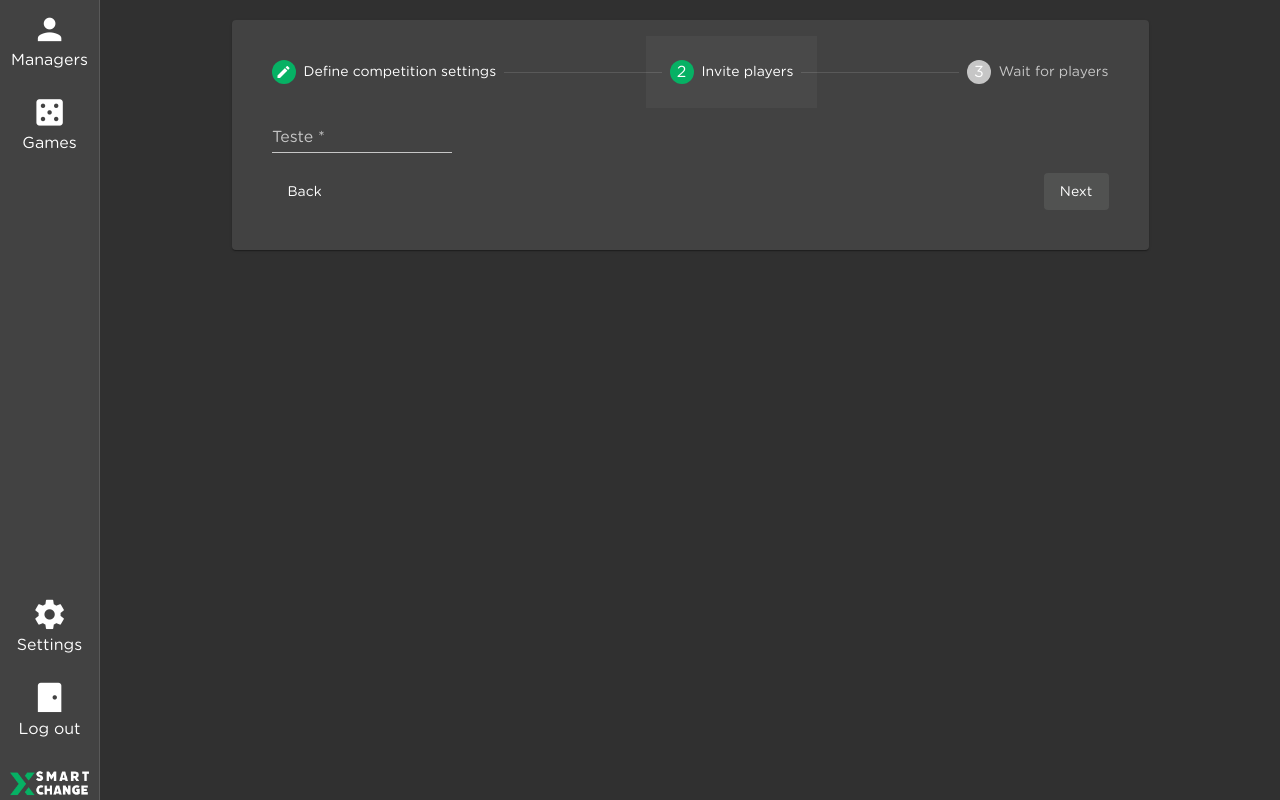
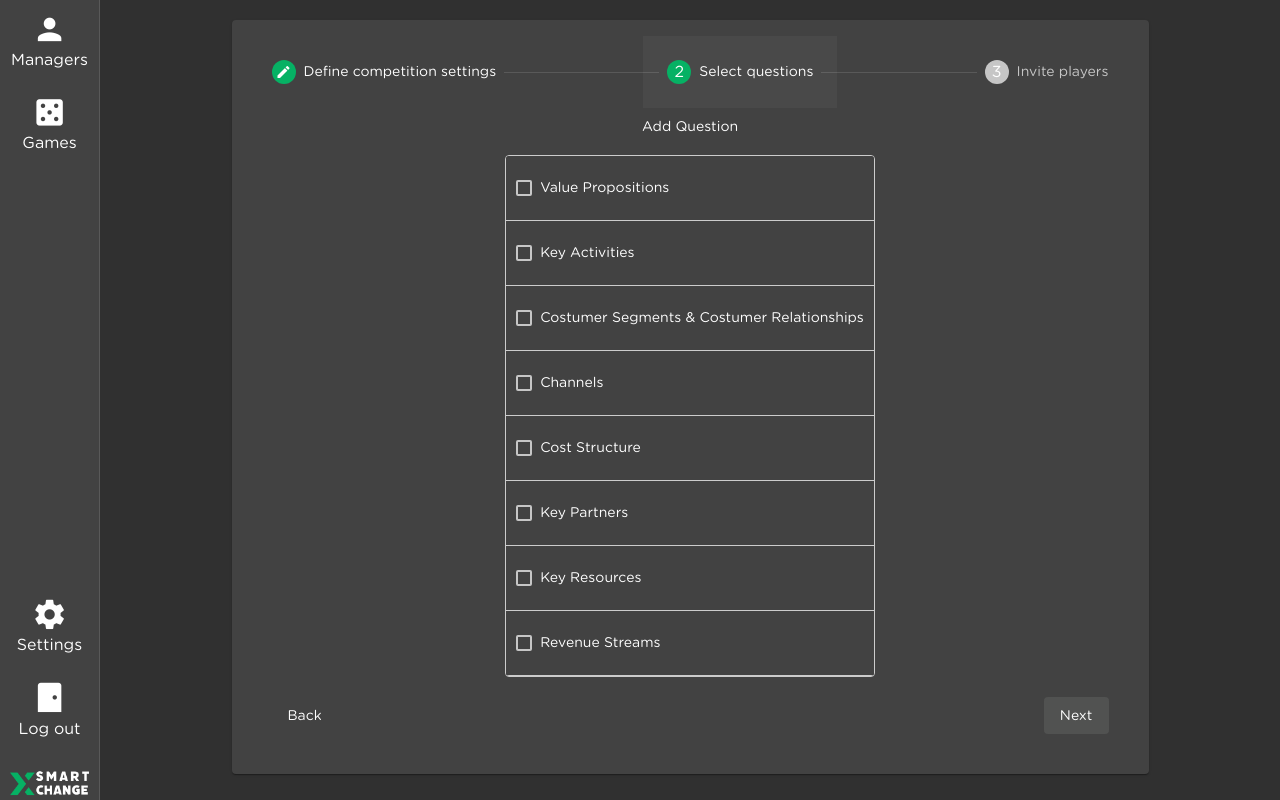
Before and after one commit to RobertoMourato/SmartXchange, an Angular app in the folder front-end/: page /new-competition in a window 1280 px wide. Both pictures are taken after a click on the button "Next". Built offline with nearby package versions, Linux system fonts and the light colour scheme.

Commit message:
[#74] <Feature> Changed stepper steps and added a create question button

```diff
--- a/front-end/src/app/new-competition/new-competition.component.html
+++ b/front-end/src/app/new-competition/new-competition.component.html
@@ -3,12 +3,11 @@
     <mat-step>
       <form>
         <ng-template matStepLabel>Define competition settings</ng-template>
-        <div fxLayout="row" fxLayoutGap="10px">
-          <div fxLayout="column" style="width: 50%;">
+        <div fxLayout="row" fxLayoutAlign="center center">
+          <div fxLayout="column"  style="width: 50%;">
             <mat-label>Duration: {{ formatLabel(durationslider.value) }}</mat-label>
             <mat-slider
               #durationslider
-              tickInterval="0.25"
               step="0.25"
               min="0.25"
               max="2"
@@ -23,32 +22,32 @@
               max="60"
               value="30">
             </mat-slider>
-
-            <br>
             <mat-form-field appearance="legacy">
               <mat-label>Initial Company Value</mat-label>
               <input matInput placeholder="" />
-              <mat-hint></mat-hint>
             </mat-form-field>
-            <br>
             <mat-form-field appearance="legacy">
               <mat-label>Number of Initial Stocks</mat-label>
               <input matInput placeholder="" />
-              <mat-hint></mat-hint>
             </mat-form-field>
-            <br>
             <mat-form-field appearance="legacy">
               <mat-label>Investor Initial Cash</mat-label>
               <input matInput placeholder="" />
-              <mat-hint></mat-hint>
             </mat-form-field>
-          </div>
-          <div fxLayout="column" style="width: 50%;">
-            <app-sort-questions></app-sort-questions>
           </div>
         </div>
       </form>
       <div fxLayoutAlign="end end" style="margin-top: 20px">
+        <button mat-button matStepperNext>Next</button>
+      </div>
+    </mat-step>
+    <mat-step>
+      <ng-template matStepLabel>Select questions</ng-template>
+      <div fxLayout="row" fxLayoutAlign="center center" >
+        <app-sort-questions></app-sort-questions>
+      </div>
+      <div fxLayoutAlign="space-between center" style="margin-top: 20px">
+        <button mat-button matStepperPrevious>Back</button>
         <button mat-button matStepperNext>Next</button>
       </div>
     </mat-step>
@@ -59,15 +58,8 @@
           <input matInput placeholder="Teste" required />
         </mat-form-field>
       </form>
-      <div fxLayout="row" fxLayoutAlign="space-between center" >
-      <button mat-button matStepperPrevious>Back</button>
-      <button mat-button matStepperNext>Next</button>
-      </div>
-    </mat-step>
-    <mat-step>
-      <ng-template matStepLabel>Wait for players</ng-template>
       <div fxLayout="row" fxLayoutAlign="center center" >
-      <button mat-button>Start Competition</button>
+        <button mat-button>Start Competition</button>
       </div>
     </mat-step>
   </mat-horizontal-stepper>
--- a/front-end/src/app/new-competition/new-competition.component.ts
+++ b/front-end/src/app/new-competition/new-competition.component.ts
@@ -1,4 +1,8 @@
 import { Component, OnInit } from '@angular/core';
+
+import { SortQuestionsComponent, NewQuestionDialogComponent } from './sort-questions/sort-questions.component';
+
+
 
 @Component({
   selector: 'app-new-competition',
@@ -6,8 +10,6 @@ import { Component, OnInit } from '@angular/core';
   styleUrls: ['./new-competition.component.css', '../app.component.css']
 })
 export class NewCompetitionComponent implements OnInit {
-
-  constructor() { }
 
   ngOnInit(): void {
   }
--- /dev/null
+++ b/front-end/src/app/new-competition/new-question-dialog/new-question-dialog.component.html
@@ -0,0 +1,17 @@
+<div class="popup">
+    <h2 mat-dialog-title>New competition question</h2>
+    <div mat-dialog-content>
+      <form>
+        <mat-form-field appearance="legacy" style="width: 100%;">
+            <mat-label>Question</mat-label>
+            <input matInput [(ngModel)]="data.question">
+        </mat-form-field>
+          <div mat-dialog-actions fxLayout="row" fxLayoutAlign="end center">
+            <button mat-button [mat-dialog-close]="data.question">
+                <mat-icon>add_circle</mat-icon>
+                <span style="margin-left: 10px;">Add question</span>
+            </button>
+          </div>
+      </form>
+    </div>
+  </div>
--- a/front-end/src/app/new-competition/sort-questions/sort-questions.component.html
+++ b/front-end/src/app/new-competition/sort-questions/sort-questions.component.html
@@ -1,4 +1,5 @@
-<div class="container">
+<div class="container" fxLayout="column" fxLayoutGap="10px" style="width: 100%;">
+  <button mat-button (click)="openDialog()">Add Question</button>
   <div cdkDropList #todoList="cdkDropList" [cdkDropListData]="questions"
   class="list" (cdkDropListDropped)="drop($event)">
     <div class="list-item" *ngFor="let item of questions" cdkDrag>
--- a/front-end/src/app/new-competition/sort-questions/sort-questions.component.ts
+++ b/front-end/src/app/new-competition/sort-questions/sort-questions.component.ts
@@ -1,5 +1,11 @@
-import { Component } from '@angular/core';
-import { CdkDragDrop, moveItemInArray, transferArrayItem } from '@angular/cdk/drag-drop';
+import { Component, Inject } from '@angular/core';
+import { CdkDragDrop, moveItemInArray} from '@angular/cdk/drag-drop';
+import {MatDialog, MatDialogRef, MAT_DIALOG_DATA} from '@angular/material/dialog';
+
+export interface NewQuestion {
+  question: string;
+}
+
 
 @Component({
   selector: 'app-sort-questions',
@@ -7,10 +13,12 @@ import { CdkDragDrop, moveItemInArray, transferArrayItem } from '@angular/cdk/dr
   styleUrls: ['./sort-questions.component.css'],
 })
 export class SortQuestionsComponent {
+  question: string;
+
   questions = [
     'Value Propositions',
     'Key Activities',
-    'Costumer Segments \ & Costumer Relationships',
+    'Costumer Segments & Costumer Relationships',
     'Channels',
     'Cost Structure',
     'Key Partners',
@@ -18,8 +26,37 @@ export class SortQuestionsComponent {
     'Revenue Streams',
   ];
 
+  constructor(public dialog: MatDialog) { }
+
+  openDialog(): void {
+    const dialogRef = this.dialog.open(NewQuestionDialogComponent, {
+      width: '50%',
+      data: {question: this.question}
+    });
+
+    dialogRef.afterClosed().subscribe(result => {
+      this.questions.push(result);
+      window.alert(this.questions);
+    });
+  }
+
   drop(event: CdkDragDrop<string[]>): void {
     moveItemInArray(this.questions, event.previousIndex, event.currentIndex);
   }
 
 }
+
+@Component({
+  selector: 'app-new-question-dialog',
+  templateUrl: '../new-question-dialog/new-question-dialog.component.html',
+})
+export class NewQuestionDialogComponent {
+
+  constructor(
+    public dialogRef: MatDialogRef<NewQuestionDialogComponent>,
+    @Inject(MAT_DIALOG_DATA) public data: NewQuestion) {}
+
+  // onNoClick(): void {
+  //   this.dialogRef.close();
+  // }
+}
```
Also changed, not shown: front-end/src/app/app.module.ts (+5 -2 lines).
